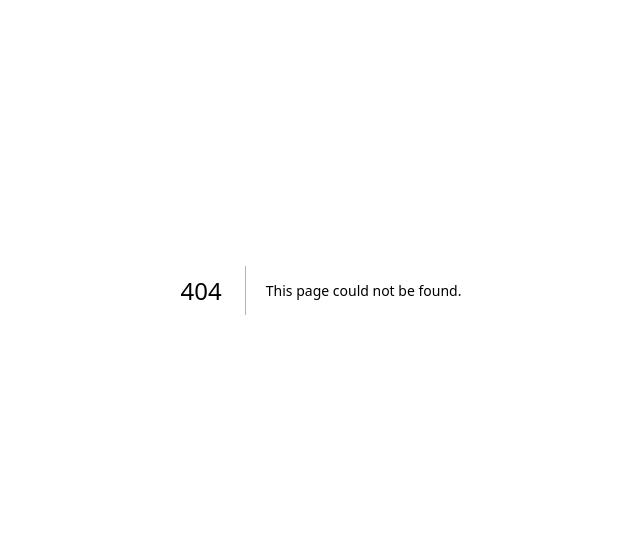
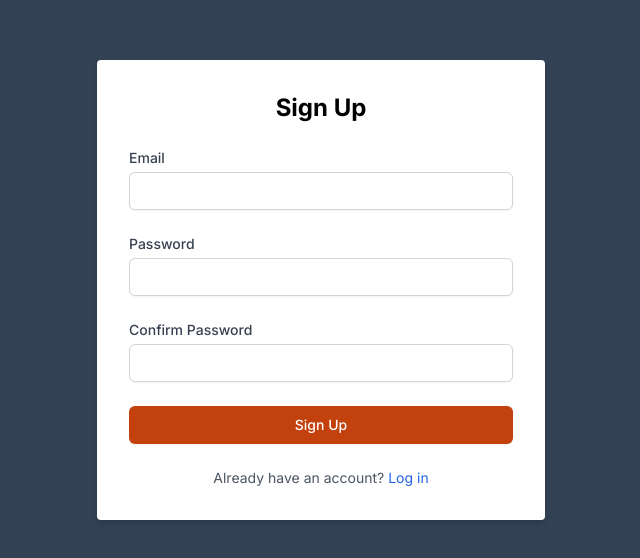
Before and after one commit to and-rews/devdrews, a Next.js app: page /sign-up in a window 1280 px wide. Before the commit this address had no page. Shown: the part 110-668 px from the top of the page, without its empty margins (319-959 px from the left). Built offline with nearby package versions, Linux system fonts and the light colour scheme; no server answers.

Commit message:
environment variables

```diff
--- a/ThemeToggler.tsx
+++ /dev/null
@@ -1,46 +0,0 @@
-'use client';
-
-import * as React from 'react';
-import { Moon, Sun } from 'lucide-react';
-import { useTheme } from 'next-themes';
-
-import { Button } from '@/components/ui/button';
-import {
-  DropdownMenu,
-  DropdownMenuContent,
-  DropdownMenuItem,
-  DropdownMenuTrigger,
-} from '@/components/ui/dropdown-menu';
-
-function ThemeToggler() {
-  const { setTheme } = useTheme();
-
-  return (
-    <DropdownMenu>
-      <DropdownMenuTrigger asChild>
-        <Button
-          variant='outline'
-          size={null}
-          className='bg-slate-700 hover:bg-slate-600 border-0 mr-5 p-2'
-        >
-          <Sun className='h-[1.2rem] w-[1.2rem] rotate-0 scale-100 transition-all dark:-rotate-90 dark:scale-0' />
-          <Moon className='absolute h-[1.2rem] w-[1.2rem] rotate-90 scale-0 transition-all dark:rotate-0 dark:scale-100' />
-          <span className='sr-only'>Toggle theme</span>
-        </Button>
-      </DropdownMenuTrigger>
-      <DropdownMenuContent align='end'>
-        <DropdownMenuItem onClick={() => setTheme('light')}>
-          Light
-        </DropdownMenuItem>
-        <DropdownMenuItem onClick={() => setTheme('dark')}>
-          Dark
-        </DropdownMenuItem>
-        <DropdownMenuItem onClick={() => setTheme('system')}>
-          System
-        </DropdownMenuItem>
-      </DropdownMenuContent>
-    </DropdownMenu>
-  );
-}
-
-export default ThemeToggler;
--- a/app/dashboard/page.tsx
+++ b/app/dashboard/page.tsx
@@ -1,9 +1,8 @@
 import DashboardCard from "@/components/dashboard/DashboardCard";
 import PostsTable from "@/components/posts/PostsTable";
-import AnalyticsChart from "@/components/dashboard/AnalyticsChart";
 import { Folder, MessageCircle, Newspaper, User } from "lucide-react";
 
-export default function Home() {
+function Home() {
   return (
     <>
       <div className="flex flex-col md:flex-row justify-between gap-5 mb-5">
@@ -33,3 +32,5 @@ export default function Home() {
     </>
   );
 }
+
+export default Home;
--- /dev/null
+++ b/app/sign-in/page.tsx
@@ -0,0 +1,99 @@
+"use client";
+import { useState, useEffect } from "react";
+import { auth } from "../../firebase";
+import { signInWithEmailAndPassword } from "firebase/auth";
+import { useRouter } from "next/navigation";
+import "tailwindcss/tailwind.css";
+
+const SignInPage = () => {
+  const [email, setEmail] = useState("");
+  const [password, setPassword] = useState("");
+  const [error, setError] = useState("");
+  const [loading, setLoading] = useState(false);
+  const router = useRouter();
+
+  useEffect(() => {
+    const unsubscribe = auth.onAuthStateChanged((user) => {
+      if (user) {
+        // User is signed in, redirect to the dashboard
+        router.push("/dashboard");
+      }
+    });
+
+    return () => unsubscribe();
+  }, [router]);
+
+  const handleSignIn = async (e: React.FormEvent<HTMLFormElement>) => {
+    e.preventDefault();
+    setLoading(true);
+    setError("");
+
+    try {
+      await signInWithEmailAndPassword(auth, email, password);
+    } catch (error: any) {
+      setError(error.message);
+    } finally {
+      setLoading(false);
+    }
+  };
+
+  return (
+    <div className="min-h-screen flex items-center justify-center bg-slate-700">
+      <div className="bg-white p-8 rounded shadow-md w-full max-w-md">
+        <h2 className="text-2xl font-bold mb-6 text-center">Sign In</h2>
+        {error && <p className="text-red-500 mb-4">{error}</p>}
+        <form onSubmit={handleSignIn} className="space-y-6">
+          <div>
+            <label
+              htmlFor="email"
+              className="block text-sm font-medium text-gray-700"
+            >
+              Email
+            </label>
+            <input
+              id="email"
+              type="email"
+              value={email}
+              onChange={(e) => setEmail(e.target.value)}
+              required
+              className="mt-1 block w-full px-3 py-2 border border-gray-300 rounded-md shadow-sm focus:outline-none focus:ring-blue-500 focus:border-blue-500 sm:text-sm"
+            />
+          </div>
+          <div>
+            <label
+              htmlFor="password"
+              className="block text-sm font-medium text-gray-700"
+            >
+              Password
+            </label>
+            <input
+              id="password"
+              type="password"
+              value={password}
+              onChange={(e) => setPassword(e.target.value)}
+              required
+              className="mt-1 block w-full px-3 py-2 border border-gray-300 rounded-md shadow-sm focus:outline-none focus:ring-blue-500 focus:border-blue-500 sm:text-sm"
+            />
+          </div>
+          <div>
+            <button
+              type="submit"
+              disabled={loading}
+              className="w-full flex justify-center py-2 px-4 border border-transparent rounded-md shadow-sm text-sm font-medium text-white bg-orange-700 hover:bg-orange-800 focus:outline-none focus:ring-2 focus:ring-offset-2 focus:ring-blue-500"
+            >
+              {loading ? "Signing in..." : "Sign In"}
+            </button>
+          </div>
+        </form>
+        <p className="mt-6 text-center text-sm text-gray-600">
+          Don&apos;t have an account?{" "}
+          <a href="/signup" className="text-blue-600 hover:underline">
+            Sign up
+          </a>
+        </p>
+      </div>
+    </div>
+  );
+};
+
+export default SignInPage;
--- /dev/null
+++ b/app/sign-up/page.tsx
@@ -0,0 +1,111 @@
+"use client";
+
+import { useState } from "react";
+import { auth } from "../../firebase";
+import { createUserWithEmailAndPassword } from "firebase/auth";
+import { useRouter } from "next/navigation";
+import "tailwindcss/tailwind.css";
+
+const SignUpPage = () => {
+  const [email, setEmail] = useState("");
+  const [password, setPassword] = useState("");
+  const [confirmPassword, setConfirmPassword] = useState("");
+  const [error, setError] = useState("");
+  const [loading, setLoading] = useState(false);
+  const router = useRouter();
+
+  const handleSignUp = async (e: React.FormEvent<HTMLFormElement>) => {
+    e.preventDefault();
+    if (password !== confirmPassword) {
+      setError("Passwords do not match");
+      return;
+    }
+
+    setLoading(true);
+    setError("");
+    try {
+      await createUserWithEmailAndPassword(auth, email, password);
+      router.push("/dashboard");
+    } catch (error: any) {
+      setError(error.message);
+    } finally {
+      setLoading(false);
+    }
+  };
+
+  return (
+    <div className="min-h-screen flex items-center justify-center bg-slate-700">
+      <div className="bg-white p-8 rounded shadow-md w-full max-w-md">
+        <h2 className="text-2xl font-bold mb-6 text-center">Sign Up</h2>
+        {error && <p className="text-red-500 mb-4">{error}</p>}
+        <form onSubmit={handleSignUp} className="space-y-6">
+          <div>
+            <label
+              htmlFor="email"
+              className="block text-sm font-medium text-gray-700"
+            >
+              Email
+            </label>
+            <input
+              id="email"
+              type="email"
+              value={email}
+              onChange={(e) => setEmail(e.target.value)}
+              required
+              className="mt-1 block w-full px-3 py-2 border border-gray-300 rounded-md shadow-sm focus:outline-none focus:ring-blue-500 focus:border-blue-500 sm:text-sm"
+            />
+          </div>
+          <div>
+            <label
+              htmlFor="password"
+              className="block text-sm font-medium text-gray-700"
+            >
+              Password
+            </label>
+            <input
+              id="password"
+              type="password"
+              value={password}
+              onChange={(e) => setPassword(e.target.value)}
+              required
+              className="mt-1 block w-full px-3 py-2 border border-gray-300 rounded-md shadow-sm focus:outline-none focus:ring-blue-500 focus:border-blue-500 sm:text-sm"
+            />
+          </div>
+          <div>
+            <label
+              htmlFor="confirm-password"
+              className="block text-sm font-medium text-gray-700"
+            >
+              Confirm Password
+            </label>
+            <input
+              id="confirm-password"
+              type="password"
+              value={confirmPassword}
+              onChange={(e) => setConfirmPassword(e.target.value)}
+              required
+              className="mt-1 block w-full px-3 py-2 border border-gray-300 rounded-md shadow-sm focus:outline-none focus:ring-blue-500 focus:border-blue-500 sm:text-sm"
+            />
+          </div>
+          <div>
+            <button
+              type="submit"
+              disabled={loading}
+              className="w-full flex justify-center py-2 px-4 border border-transparent rounded-md shadow-sm text-sm font-medium text-white bg-orange-700 hover:bg-orange-800 focus:outline-none focus:ring-2 focus:ring-offset-2 focus:ring-blue-500"
+            >
+              {loading ? "Signing up..." : "Sign Up"}
+            </button>
+          </div>
+        </form>
+        <p className="mt-6 text-center text-sm text-gray-600">
+          Already have an account?{" "}
+          <a href="/login" className="text-blue-600 hover:underline">
+            Log in
+          </a>
+        </p>
+      </div>
+    </div>
+  );
+};
+
+export default SignUpPage;
--- a/components/Navbarr.tsx
+++ b/components/Navbarr.tsx
@@ -1,3 +1,5 @@
+"use client";
+
 import Link from "next/link";
 import { Avatar, AvatarImage, AvatarFallback } from "@/components/ui/avatar";
 import {
@@ -8,8 +10,22 @@ import {
   DropdownMenuSeparator,
   DropdownMenuTrigger,
 } from "@/components/ui/dropdown-menu";
+import { signOut } from "firebase/auth";
+import { auth } from "../firebase";
+import { useRouter } from "next/navigation";
 
 const Navbar = () => {
+  const router = useRouter();
+
+  const handleLogout = async () => {
+    try {
+      await signOut(auth);
+      router.push("/sign-in");
+    } catch (error) {
+      console.error("Error signing out:", error);
+    }
+  };
+
   return (
     <div className="bg-primary dark:bg-slate-700 text-white py-2 px-5 flex justify-between">
       <Link href="/">
@@ -33,7 +49,7 @@ const Navbar = () => {
               <Link href="/profile">Profile</Link>
             </DropdownMenuItem>
             <DropdownMenuItem>
-              <Link href="/auth">Logout</Link>
+              <button onClick={handleLogout}>Logout</button>
             </DropdownMenuItem>
           </DropdownMenuContent>
         </DropdownMenu>
--- a/firebase.ts
+++ b/firebase.ts
@@ -1,19 +1,21 @@
 // firebaseConfig.ts
-import { initializeApp } from "firebase/app";
+import { initializeApp, getApps, getApp } from "firebase/app";
+import { getAuth } from "firebase/auth";
 import { getFirestore } from "firebase/firestore";
 
 const firebaseConfig = {
-  apiKey: "AIzaSyA3xQmOWvZRZf6jRK6rEAeW-nEqJw7xMCY",
-  authDomain: "devdrews-fd976.firebaseapp.com",
-  projectId: "devdrews-fd976",
-  storageBucket: "devdrews-fd976.appspot.com",
-  messagingSenderId: "533145843694",
-  appId: "1:533145843694:web:0f72f226eabacc1a8ec0ff",
-  measurementId: "G-MD4F8D8E3X",
+  apiKey: process.env.NEXT_PUBLIC_FIREBASE_API_KEY,
+  authDomain: process.env.NEXT_PUBLIC_FIREBASE_AUTH_DOMAIN,
+  projectId: process.env.NEXT_PUBLIC_FIREBASE_PROJECT_ID,
+  storageBucket: process.env.NEXT_PUBLIC_FIREBASE_STORAGE_BUCKET,
+  messagingSenderId: process.env.NEXT_PUBLIC_FIREBASE_MESSAGING_ID,
+  appId: process.env.NEXT_PUBLIC_FIREBASE_APP_ID,
+  measurementId: process.env.NEXT_PUBLIC_FIREBASE_MEASUREMENT_ID,
 };
 
 // Initialize Firebase
-const app = initializeApp(firebaseConfig);
+const app = !getApps().length ? initializeApp(firebaseConfig) : getApp();
+const auth = getAuth(app);
 const db = getFirestore(app);
 
-export { db };
+export { db, auth };
--- a/package.json
+++ b/package.json
@@ -27,6 +27,7 @@
     "next-themes": "^0.3.0",
     "react": "^18",
     "react-dom": "^18",
+    "react-firebase-hooks": "^5.1.1",
     "react-hook-form": "^7.51.5",
     "react-quill": "^2.0.0",
     "react-typed": "^2.0.12",
```
Also changed, not shown: 1 other file (tests, documents, lock files or other folders).
